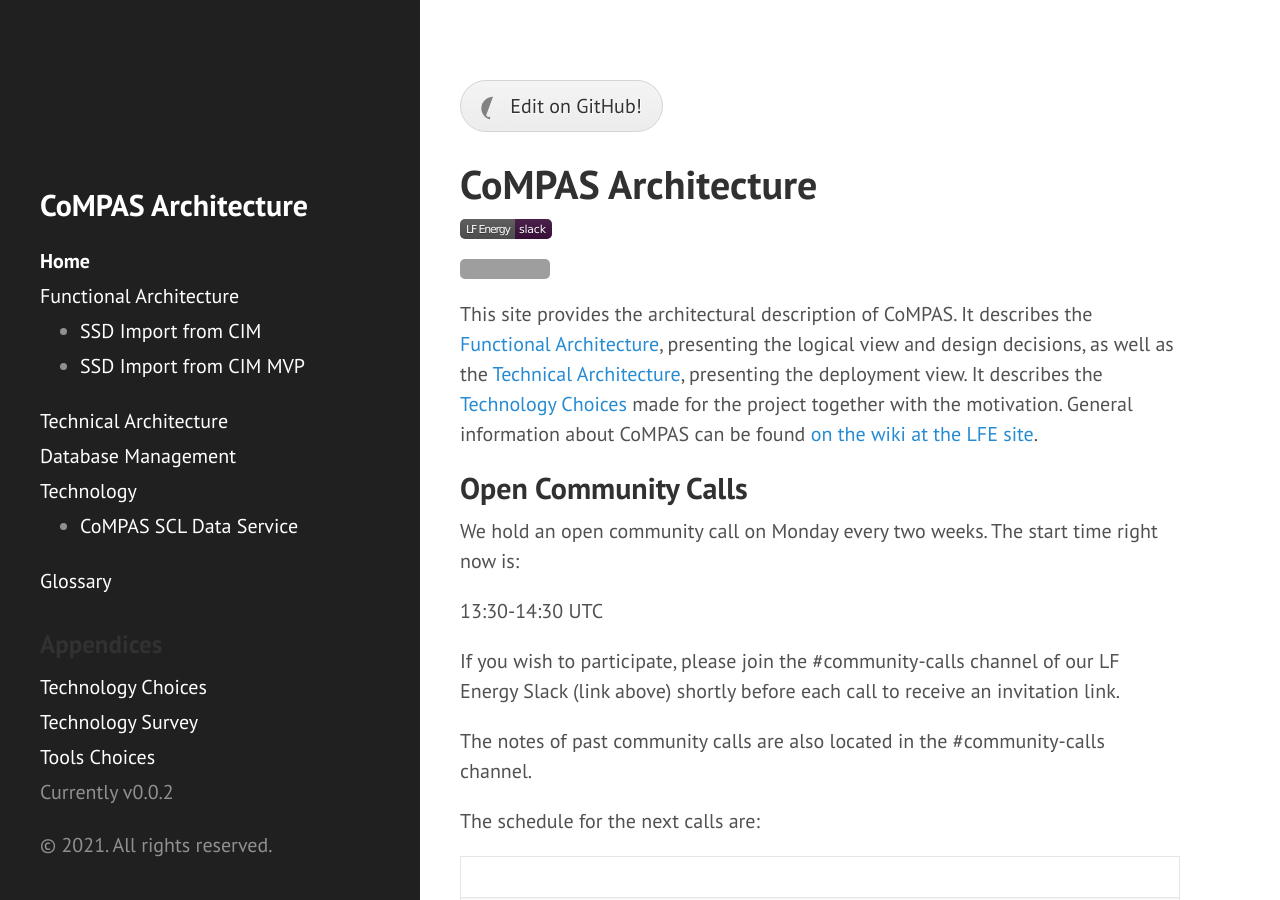
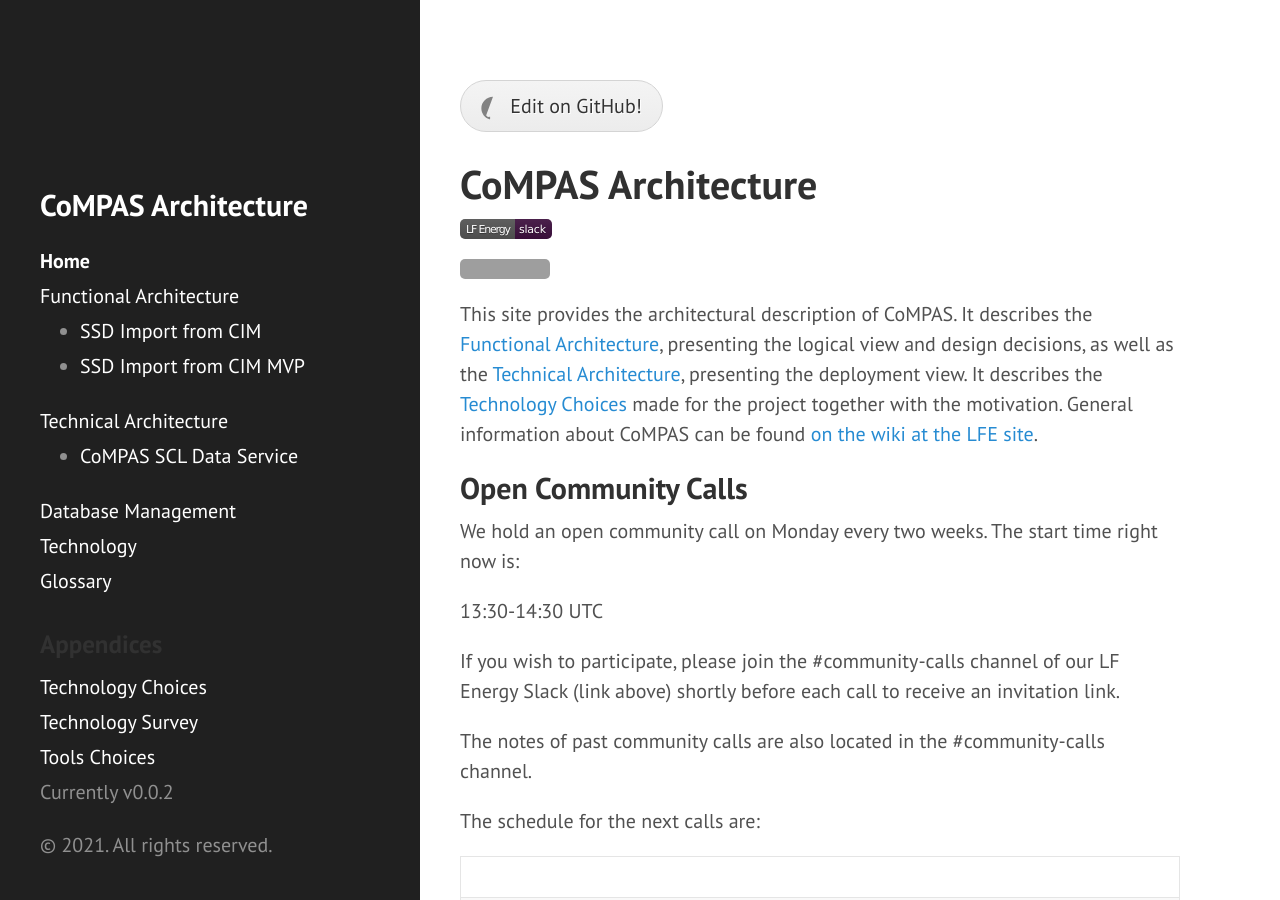
Before and after one commit to com-pas/compas-architecture, a Jekyll site: the page built from README.md, in a window 1280 px wide and 900 px high. Built offline with Jekyll 4.4.1, drawn with Linux system fonts in a browser that asks for light colours; our own code applies the rules of GitHub Pages for plain Markdown files; grey boxes are pictures that could not be loaded.

Commit message:
Fixed layout
Signed-off-by: Rob Tjalma <rob@tjalma.com>

```diff
--- a/_includes/sidebar.html
+++ b/_includes/sidebar.html
@@ -26,14 +26,14 @@ SPDX-License-Identifier: CC-BY-4.0
             <a href="{{ site.baseurl }}/CIM_61850_MAPPING_MVP.html" class="sidebar-nav-item">SSD Import from CIM MVP</a>
         </li>
       </ul>
-      <a class="sidebar-nav-item{% if page.url == "TECHNICAL_ARCHITECTURE.html" %} active{% endif %}" href="{{ site.baseurl }}/TECHNICAL_ARCHITECTURE.html">Technical Architecture</a>
-      <a class="sidebar-nav-item{% if page.url == "DATABASE_MANAGEMENT.html" %} active{% endif %}" href="{{ site.baseurl }}/DATABASE_MANAGEMENT.html">Database Management</a>
-      <a class="sidebar-nav-item{% if page.url == "TECHNOLOGY.html" %} active{% endif %}" href="{{ site.baseurl }}/technical/TECHNOLOGY.html">Technology</a>
+      <a class="sidebar-nav-item{% if page.url == "TECHNICAL_ARCHITECTURE.html" %} active{% endif %}" href="{{ site.baseurl }}/technical/TECHNICAL_ARCHITECTURE.html">Technical Architecture</a>
       <ul class="nav-list ">
         <li class="nav-list-item ">
           <a href="{{ site.baseurl }}/technical/COMPAS_SCL_DATA_SERVICE.html" class="sidebar-nav-item">CoMPAS SCL Data Service</a>
         </li>
       </ul>
+      <a class="sidebar-nav-item{% if page.url == "DATABASE_MANAGEMENT.html" %} active{% endif %}" href="{{ site.baseurl }}/DATABASE_MANAGEMENT.html">Database Management</a>
+      <a class="sidebar-nav-item{% if page.url == "TECHNOLOGY.html" %} active{% endif %}" href="{{ site.baseurl }}/TECHNOLOGY.html">Technology</a>
       <a class="sidebar-nav-item{% if page.url == "GLOSSARY.html" %} active{% endif %}" href="{{ site.baseurl }}/GLOSSARY.html">Glossary</a>
       <H3>Appendices</H3>
       <a class="sidebar-nav-item{% if page.url == "TECHNOLOGY_CHOICES.html" %} active{% endif %}" href="{{ site.baseurl }}/TECHNOLOGY_CHOICES.html">Technology Choices</a>
```
